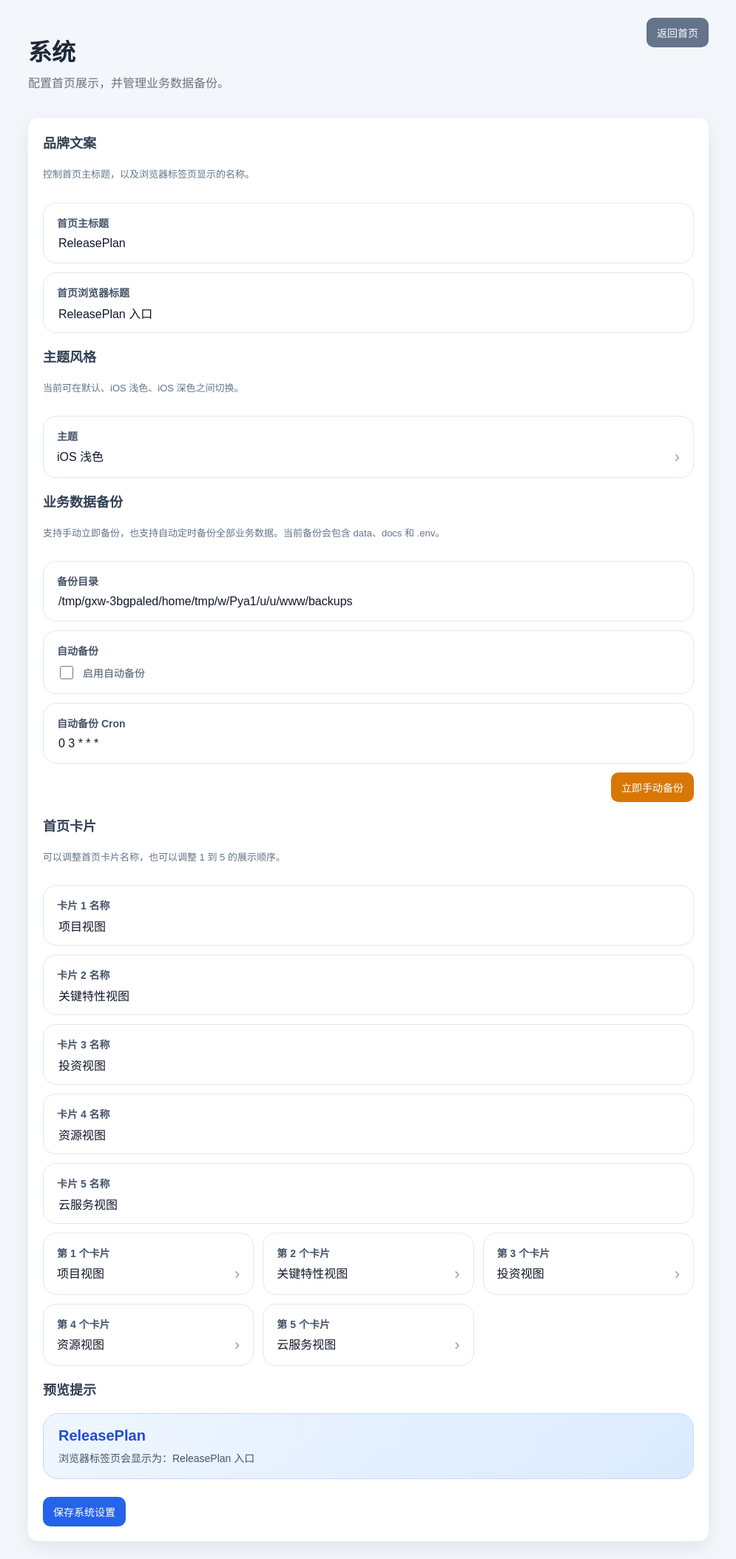
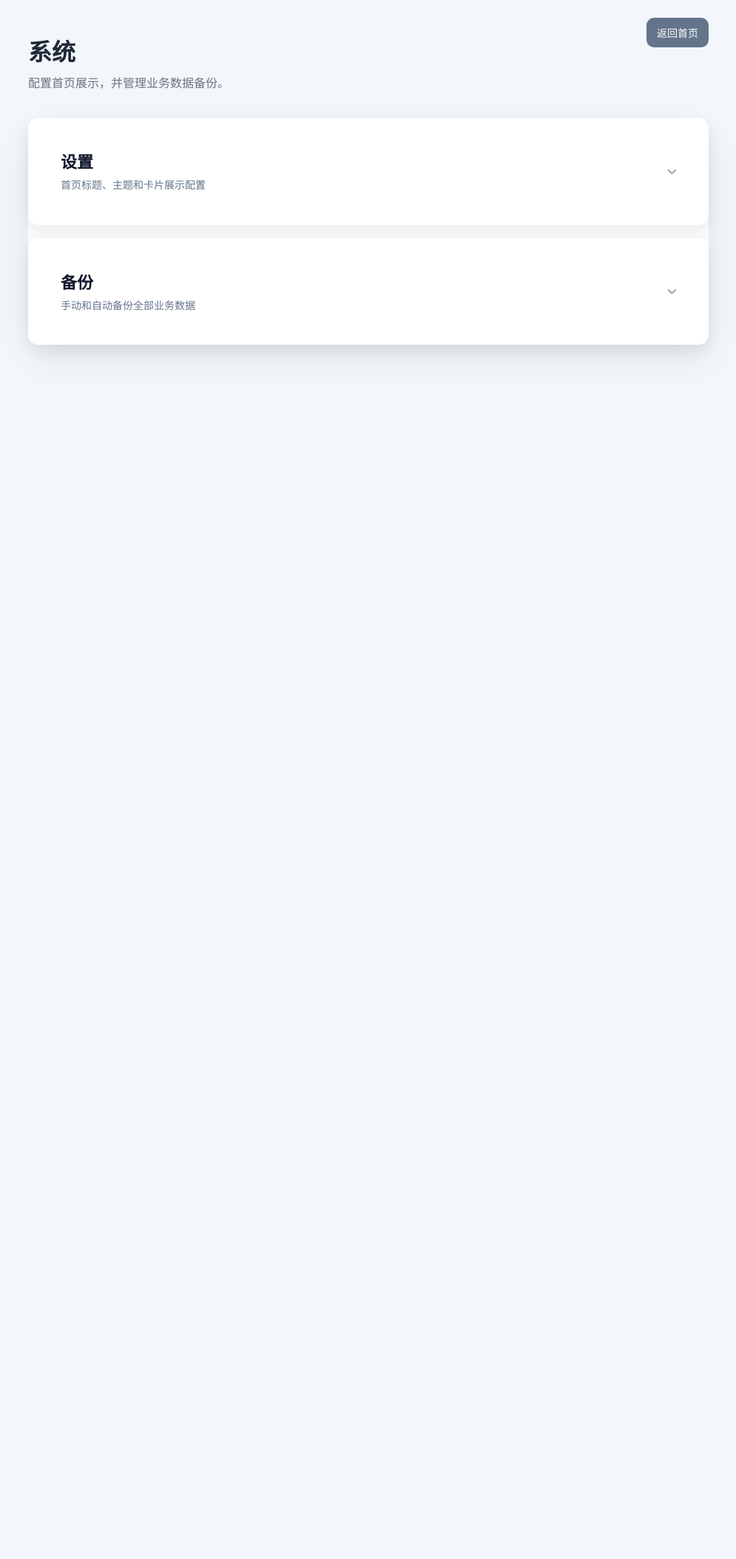
Before and after one commit to Mingkun/BeWin, a Flask app: page /settings in a window 1280 px wide. Shown: the whole page at 74% size, without its empty margins (142-1137 px from the left). After the commit the page ends 484 px from the top, so only its background shows below. Run offline with Flask 3, Linux system fonts and the light colour scheme.

Commit message:
系统页拆分设置与备份折叠卡片

```diff
--- a/static/style.css
+++ b/static/style.css
@@ -210,6 +210,60 @@
   padding: 20px;
 }
 
+.system-settings-form {
+  display: flex;
+  flex-direction: column;
+  gap: 18px;
+}
+
+.system-card {
+  padding: 0;
+  overflow: hidden;
+}
+
+.system-card-header {
+  width: 100%;
+  display: flex;
+  align-items: center;
+  justify-content: space-between;
+  gap: 16px;
+  padding: 22px 24px;
+  border: 0;
+  background: transparent;
+  cursor: pointer;
+  text-align: left;
+}
+
+.system-card-title {
+  font-size: 22px;
+  font-weight: 700;
+  color: #0f172a;
+  margin-bottom: 6px;
+}
+
+.system-card-desc {
+  font-size: 14px;
+  color: #64748b;
+  line-height: 1.6;
+}
+
+.system-card-chevron {
+  font-size: 28px;
+  line-height: 1;
+  color: #94a3b8;
+  transform: rotate(90deg);
+  transition: transform 0.18s ease;
+}
+
+.system-card.expanded .system-card-chevron {
+  transform: rotate(-90deg);
+}
+
+.system-card-body {
+  padding: 0 20px 20px;
+  border-top: 1px solid #e5e7eb;
+}
+
 .settings-section-title {
   font-size: 18px;
   font-weight: 700;
@@ -363,6 +417,8 @@
 .backup-action-row {
   display: flex;
   justify-content: flex-end;
+  gap: 12px;
+  flex-wrap: wrap;
 }
 
 body.theme-ios-dark .ios-settings-form {
@@ -394,6 +450,19 @@
 
 body.theme-ios-dark .ios-preview-title {
   color: #bfdbfe;
+}
+
+body.theme-ios-dark .system-card-title {
+  color: #f8fafc;
+}
+
+body.theme-ios-dark .system-card-desc,
+body.theme-ios-dark .system-card-chevron {
+  color: #cbd5e1;
+}
+
+body.theme-ios-dark .system-card-body {
+  border-top-color: rgba(148, 163, 184, 0.18);
 }
 
 .user-chip {
--- a/templates/settings.html
+++ b/templates/settings.html
@@ -28,8 +28,18 @@
       {% endif %}
     {% endwith %}
 
-    <form method="post" class="card settings-card ios-settings-form">
-      <section class="settings-group">
+    <form method="post" class="ios-settings-form system-settings-form">
+      <section class="card system-card collapsible-card" data-collapsible>
+        <button class="system-card-header" type="button" data-toggle>
+          <div>
+            <div class="system-card-title">设置</div>
+            <div class="system-card-desc">首页标题、主题和卡片展示配置</div>
+          </div>
+          <span class="system-card-chevron">›</span>
+        </button>
+
+        <div class="system-card-body" hidden>
+          <div class="settings-group">
             <div class="settings-section-title">品牌文案</div>
             <div class="settings-section-desc">控制首页主标题，以及浏览器标签页显示的名称。</div>
 
@@ -42,9 +52,9 @@
               <span class="ios-field-label">首页浏览器标题</span>
               <input type="text" name="browser_title" value="{{ branding.browser_title }}" placeholder="例如：可按需修改 入口">
             </label>
-      </section>
+          </div>
 
-      <section class="settings-group">
+          <div class="settings-group">
             <div class="settings-section-title">主题风格</div>
             <div class="settings-section-desc">当前可在默认、iOS 浅色、iOS 深色之间切换。</div>
 
@@ -59,36 +69,9 @@
                 <span class="ios-chevron">›</span>
               </div>
             </label>
-      </section>
+          </div>
 
-      <section class="settings-group">
-        <div class="settings-section-title">业务数据备份</div>
-        <div class="settings-section-desc">支持手动立即备份，也支持自动定时备份全部业务数据。当前备份会包含 data、docs 和 .env。</div>
-
-        <label class="ios-field">
-          <span class="ios-field-label">备份目录</span>
-          <input type="text" name="backup_dir" value="{{ backup_config.backup_dir }}" placeholder="例如：/work/ReleasePlan/backups">
-        </label>
-
-        <label class="ios-field ios-checkbox-field">
-          <span class="ios-field-label">自动备份</span>
-          <div class="ios-toggle-row">
-            <input type="checkbox" name="auto_backup_enabled" {% if backup_config.auto_backup_enabled %}checked{% endif %}>
-            <span class="ios-toggle-text">启用自动备份</span>
-          </div>
-        </label>
-
-        <label class="ios-field">
-          <span class="ios-field-label">自动备份 Cron</span>
-          <input type="text" name="auto_backup_schedule" value="{{ backup_config.auto_backup_schedule }}" placeholder="例如：0 3 * * *">
-        </label>
-
-        <div class="backup-action-row">
-          <button type="submit" name="action" value="run_backup_now" class="button warning">立即手动备份</button>
-        </div>
-      </section>
-
-      <section class="settings-group">
+          <div class="settings-group">
             <div class="settings-section-title">首页卡片</div>
             <div class="settings-section-desc">可以调整首页卡片名称，也可以调整 1 到 5 的展示顺序。</div>
 
@@ -120,20 +103,78 @@
               </label>
               {% endfor %}
             </div>
-      </section>
+          </div>
 
-      <section class="settings-group settings-preview-group">
+          <div class="settings-group settings-preview-group">
             <div class="settings-section-title">预览提示</div>
             <div class="ios-preview-card">
               <div class="ios-preview-title">{{ branding.home_title }}</div>
               <div class="ios-preview-subtitle">浏览器标签页会显示为：{{ branding.browser_title }}</div>
             </div>
+          </div>
+
+          <div class="toolbar-actions settings-actions">
+            <button type="submit" name="action" value="save_settings" class="button">保存设置</button>
+          </div>
+        </div>
       </section>
 
-      <div class="toolbar-actions settings-actions">
-        <button type="submit" name="action" value="save_settings" class="button">保存系统设置</button>
+      <section class="card system-card collapsible-card" data-collapsible>
+        <button class="system-card-header" type="button" data-toggle>
+          <div>
+            <div class="system-card-title">备份</div>
+            <div class="system-card-desc">手动和自动备份全部业务数据</div>
           </div>
+          <span class="system-card-chevron">›</span>
+        </button>
+
+        <div class="system-card-body" hidden>
+          <div class="settings-group">
+            <div class="settings-section-title">业务数据备份</div>
+            <div class="settings-section-desc">支持手动立即备份，也支持自动定时备份全部业务数据。当前备份会包含 data、docs 和 .env。</div>
+
+            <label class="ios-field">
+              <span class="ios-field-label">备份目录</span>
+              <input type="text" name="backup_dir" value="{{ backup_config.backup_dir }}" placeholder="例如：/work/ReleasePlan/backups">
+            </label>
+
+            <label class="ios-field ios-checkbox-field">
+              <span class="ios-field-label">自动备份</span>
+              <div class="ios-toggle-row">
+                <input type="checkbox" name="auto_backup_enabled" {% if backup_config.auto_backup_enabled %}checked{% endif %}>
+                <span class="ios-toggle-text">启用自动备份</span>
+              </div>
+            </label>
+
+            <label class="ios-field">
+              <span class="ios-field-label">自动备份 Cron</span>
+              <input type="text" name="auto_backup_schedule" value="{{ backup_config.auto_backup_schedule }}" placeholder="例如：0 3 * * *">
+            </label>
+
+            <div class="backup-action-row">
+              <button type="submit" name="action" value="run_backup_now" class="button warning">立即手动备份</button>
+              <button type="submit" name="action" value="save_settings" class="button">保存备份设置</button>
+            </div>
+          </div>
+        </div>
+      </section>
     </form>
   </div>
+
+  <script>
+    (function () {
+      document.querySelectorAll('[data-collapsible]').forEach((card) => {
+        const toggle = card.querySelector('[data-toggle]');
+        const body = card.querySelector('.system-card-body');
+        if (!toggle || !body) return;
+
+        toggle.addEventListener('click', () => {
+          const expanded = !body.hidden;
+          body.hidden = expanded;
+          card.classList.toggle('expanded', !expanded);
+        });
+      });
+    })();
+  </script>
 </body>
 </html>
```
Lines whose indentation alone changed are shown as unchanged.
